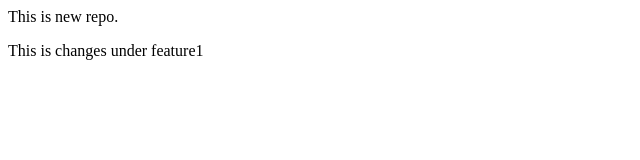
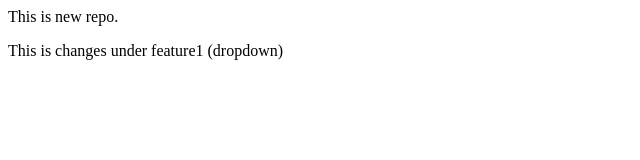
Before and after one commit to konpratwardp5/localrepo, a plain HTML site: page index.html in a window 1280 px wide. Shown: the full height of the page, 0-640 px from the left. Drawn offline with Linux system fonts and the light colour scheme.

Commit message:
Add dropdown

```diff
--- a/index.html
+++ b/index.html
@@ -1,2 +1,2 @@
 <p>This is new repo.</p>
-<p>This is changes under feature1</p>
+<p>This is changes under feature1 (dropdown) </p>
```
